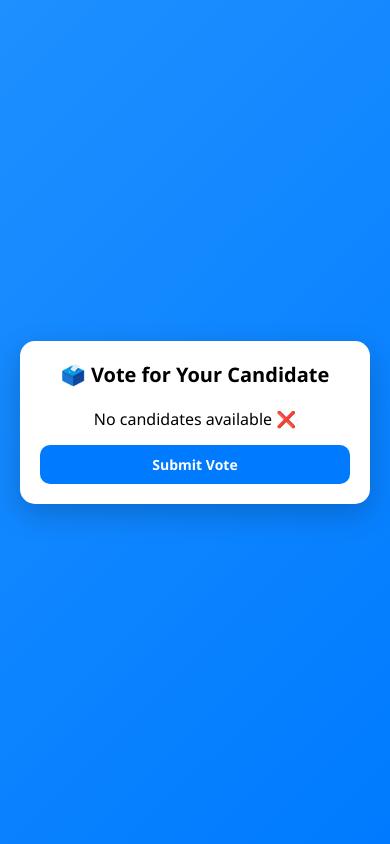
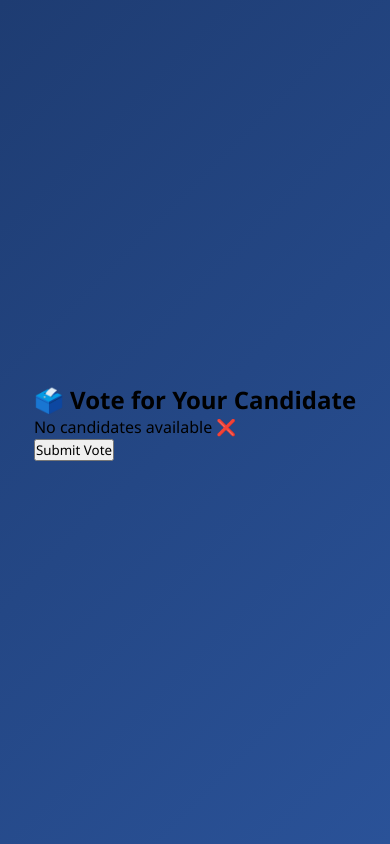
Before and after one commit to prajapatiutsav/online-voting-system, a Django app: page /vote/ in a window 390 px wide. Run offline with Django 4.2, Linux system fonts and the light colour scheme; the visitor is signed in with stand-in values (Sample User, id 1); data that the repository does not hold is empty.

Commit message:
Refactor CSS for improved styling and responsiveness
Updated styles for body, buttons, and card components. Improved responsiveness and visual design.

```diff
--- a/static/css/style.css
+++ b/static/css/style.css
@@ -6,92 +6,145 @@
 }
 
 body {
-    background: linear-gradient(135deg, #1e90ff, #007bff);
+    background: linear-gradient(135deg, #1e3c72, #2a5298);
     display: flex;
     justify-content: center;
     align-items: center;
     min-height: 100vh;
-    padding: 20px;
 }
 
-.container {
-    background: #fff;
-    padding: 25px;
+.main-box {
+    width: 100%;
+    display: flex;
+    justify-content: center;
+}
+
+.card {
+    background: rgba(255, 255, 255, 0.1);
+    padding: 30px;
     border-radius: 20px;
-    width: 100%;
-    max-width: 420px;
-    box-shadow: 0 10px 30px rgba(0,0,0,0.2);
+    backdrop-filter: blur(15px);
+    box-shadow: 0 10px 30px rgba(0,0,0,0.3);
+    width: 350px;
     text-align: center;
 }
 
-h2 {
+h1 {
+    color: white;
     margin-bottom: 20px;
 }
 
-form {
-    margin-top: 10px;
+input {
+    width: 100%;
+    padding: 12px;
+    margin: 10px 0;
+    border-radius: 10px;
+    border: none;
+    outline: none;
+    font-size: 14px;
 }
 
-/* Candidate Card */
+.btn {
+    display: block;
+    width: 100%;
+    margin-top: 10px;
+    padding: 12px;
+    border-radius: 10px;
+    text-decoration: none;
+    color: white;
+    font-weight: bold;
+    border: none;
+    cursor: pointer;
+    transition: 0.3s;
+}
+
+.btn-login {
+    background: linear-gradient(45deg, #00c6ff, #0072ff);
+}
+
+.btn-register {
+    background: linear-gradient(45deg, #00ff87, #00c853);
+}
+
+.btn:hover {
+    transform: scale(1.05);
+}
+
+.home-card {
+    width: 420px;
+    padding: 35px;
+}
+
+.home-title {
+    font-size: 26px;
+    color: white;
+    margin-bottom: 10px;
+}
+
+.welcome-text {
+    color: #ddd;
+    margin-bottom: 20px;
+}
+
+.home-btn {
+    display: block;
+    width: 100%;
+    padding: 14px;
+    margin: 12px 0;
+    border-radius: 12px;
+    text-decoration: none;
+    color: white;
+    font-weight: bold;
+    transition: 0.3s;
+}
+
+.vote-btn {
+    background: linear-gradient(45deg, #ff7e5f, #ff3d00);
+}
+
+.result-btn {
+    background: linear-gradient(45deg, #00c6ff, #0072ff);
+}
+
+.logout-btn {
+    background: linear-gradient(45deg, #ff416c, #ff4b2b);
+}
+
+.home-btn:hover {
+    transform: scale(1.05);
+}
+
+@media (max-width: 480px) {
+    .card {
+        width: 90%;
+        padding: 20px;
+    }
+
+    .home-card {
+        width: 90%;
+    }
+
+    h1 {
+        font-size: 22px;
+    }
+}
+
 .candidate-option {
     display: flex;
     align-items: center;
-    gap: 12px;
+    gap: 10px;
     padding: 12px;
-    border-radius: 12px;
-    background: #f5f5f5;
     margin: 10px 0;
+    border-radius: 10px;
+    background: rgba(255,255,255,0.15);
     cursor: pointer;
-    transition: 0.3s ease;
-    text-align: left;
+    transition: 0.3s;
 }
 
 .candidate-option:hover {
-    background: #e0e0e0;
+    background: rgba(255,255,255,0.25);
 }
 
-/* Radio Button */
-.candidate-option input[type="radio"] {
+.candidate-option input {
     transform: scale(1.2);
-    cursor: pointer;
 }
-
-/* Button */
-.submit-btn {
-    margin-top: 15px;
-    padding: 12px;
-    width: 100%;
-    border-radius: 10px;
-    background: #007bff;
-    color: white;
-    border: none;
-    font-weight: bold;
-    font-size: 15px;
-    transition: 0.3s ease;
-}
-
-.submit-btn:hover {
-    background: #0056b3;
-}
-
-/* Mobile Responsive */
-@media (max-width: 480px) {
-    .container {
-        padding: 20px;
-        border-radius: 15px;
-    }
-
-    h2 {
-        font-size: 20px;
-    }
-
-    .candidate-option {
-        font-size: 14px;
-        padding: 10px;
-    }
-
-    .submit-btn {
-        font-size: 14px;
-        padding: 10px;
-    }
-}
```
